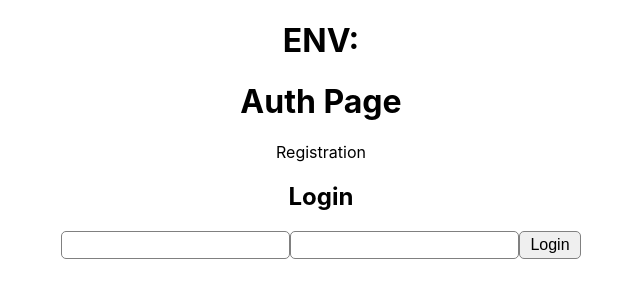
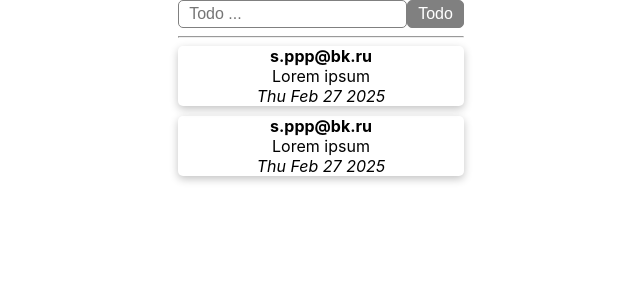
Before and after one commit to UkanaBastreet/todo-app, a React (Create React App) app: page / in a window 1280 px wide. Before the commit this address led to /auth. Shown: the top 300 px of the page, without its empty margins (319-959 px from the left). Built offline with nearby package versions, Linux system fonts and the light colour scheme; no server answers.

Commit message:
some fixes

```diff
--- a/src/App.css
+++ b/src/App.css
@@ -1,5 +1,8 @@
 .App {
   text-align: center;
+  display: flex;
+  justify-content: center;
+  align-items: center;
 }
 
 .App-logo {
@@ -17,6 +20,17 @@ input {
 }
 button {
   cursor: pointer;
+  transition: 0.2s;
+  background-color: gray;
+  color: #fff;
+}
+button:hover {
+  transform: translateY(-1px);
+}
+button:active {
+  transform: translateY(1px);
+}
+input:hover {
 }
 
 .spinner {
@@ -27,7 +41,6 @@ button {
   border-radius: 50%;
   animation: spin 1s linear infinite;
 }
-
 @keyframes spin {
   from {
     transform: rotate(0deg);
@@ -36,3 +49,22 @@ button {
     transform: rotate(360deg);
   }
 }
+
+.card {
+  box-shadow: rgba(0, 0, 0, 0.24) 0px 3px 8px 0px;
+}
+.todo-list {
+  display: flex;
+  flex-direction: column;
+  gap: 10px;
+}
+.todo-item {
+  box-shadow: rgba(0, 0, 0, 0.24) 0px 3px 8px 0px;
+  border-radius: 5px;
+}
+.registration-form,
+.login-form {
+  width: 50%;
+  display: flex;
+  flex-direction: column;
+}
--- a/src/App.tsx
+++ b/src/App.tsx
@@ -7,12 +7,17 @@ import { authApi } from "./api/auth";
 
 function App() {
   const navigate = useNavigate();
-  useEffect(() => {
-    authApi.isAuth().then((auth) => !auth && navigate("/auth"));
-  }, [navigate]);
+  // useEffect(() => {
+  //   authApi.onAuthChanges((user) => {
+  //     if (user) {
+  //       navigate("/");
+  //     } else {
+  //       navigate("/auth");
+  //     }
+  //   });
+  // }, [navigate]);
   return (
     <div className="App">
-      <h1>ENV: {process.env.secret?.toString()}</h1>
       <Routes>
         <Route path="/" element={<HomePage />} />
         <Route path="/auth" element={<AuthPage />} />
--- a/src/pages/Home.tsx
+++ b/src/pages/Home.tsx
@@ -4,7 +4,22 @@ import { ITodo } from "../types/ITodo";
 import TodoForm from "../components/TodoForm";
 
 const HomePage = () => {
-  const [todos, setTodos] = useState<ITodo[]>([]);
+  const [todos, setTodos] = useState<ITodo[]>([
+    {
+      id: Math.random(),
+      author: "s.ppp@bk.ru",
+      body: "Lorem ipsum",
+      createdAt: new Date(),
+      updatedAt: new Date(),
+    },
+    {
+      id: Math.random(),
+      author: "s.ppp@bk.ru",
+      body: "Lorem ipsum",
+      createdAt: new Date(),
+      updatedAt: new Date(),
+    },
+  ]);
   const addTodo = (value: string) => {
     setTodos((todos) => [
       ...todos,
```
